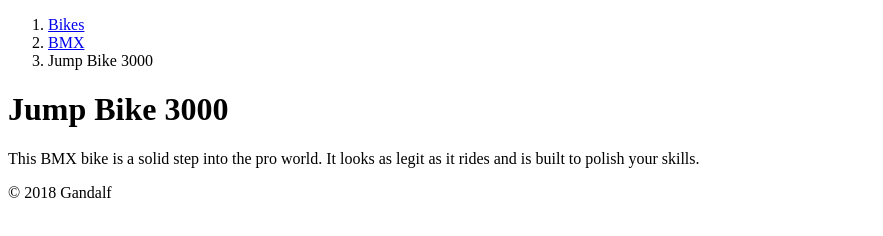
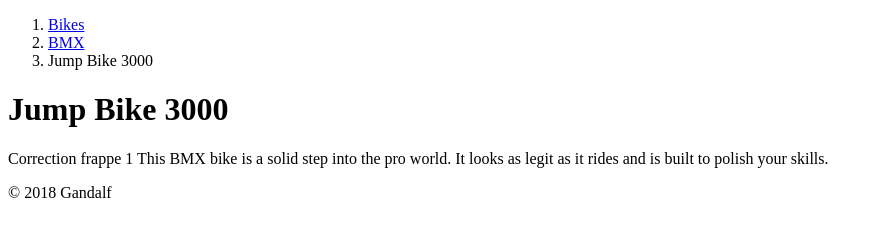
Before and after one commit to Mathildeagr/Exercice_git, a plain HTML site: page index.html in a window 1280 px wide. Shown: the whole page, without its empty margins (0-883 px from the left). Drawn offline with Linux system fonts and the light colour scheme.

Commit message:
index.html

```diff
--- a/index.html
+++ b/index.html
@@ -21,8 +21,8 @@
       <h1>Jump Bike 3000</h1>
 
       <p>
-
-        This BMX bike is a solid step into the pro world. It looks as legit as it rides and is built to polish your skills.
+        Correction frappe 1
+       This BMX bike is a solid step into the pro world. It looks as legit as it rides and is built to polish your skills.
 
       </p>
 
```
